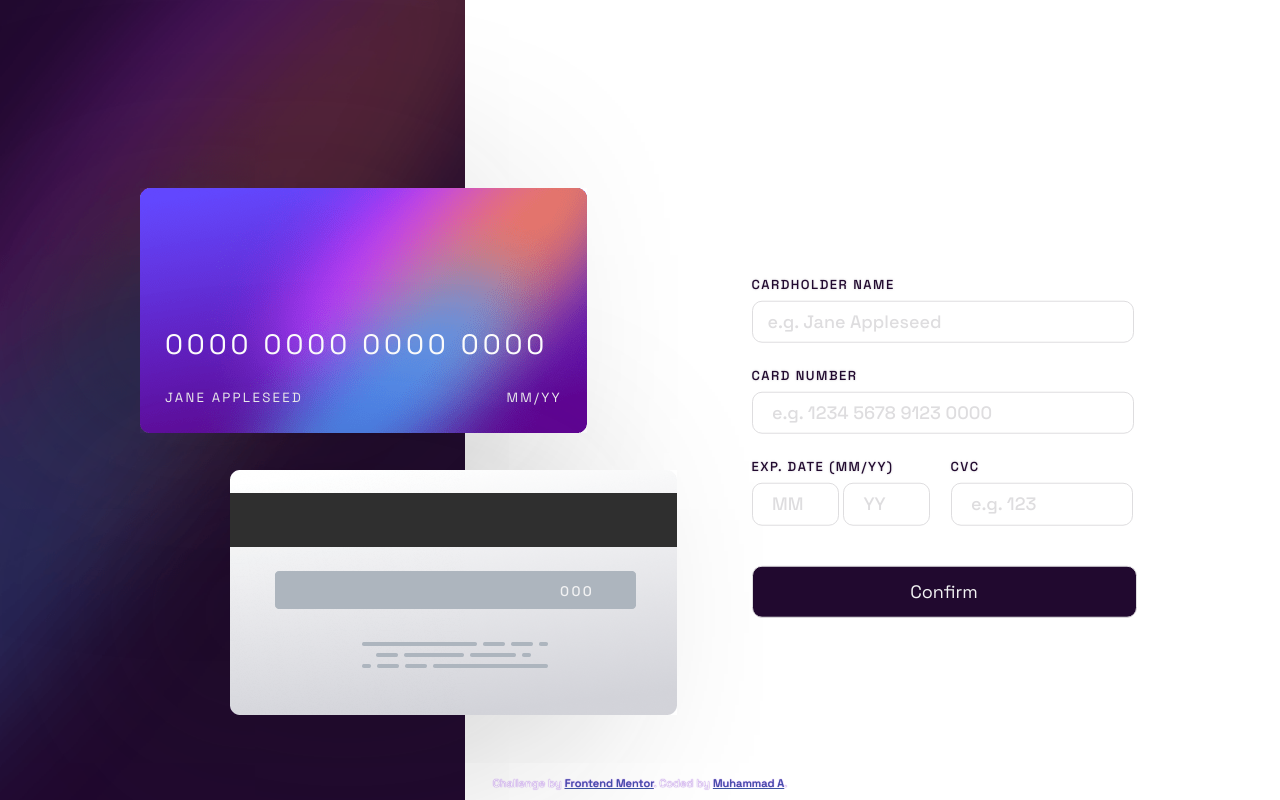
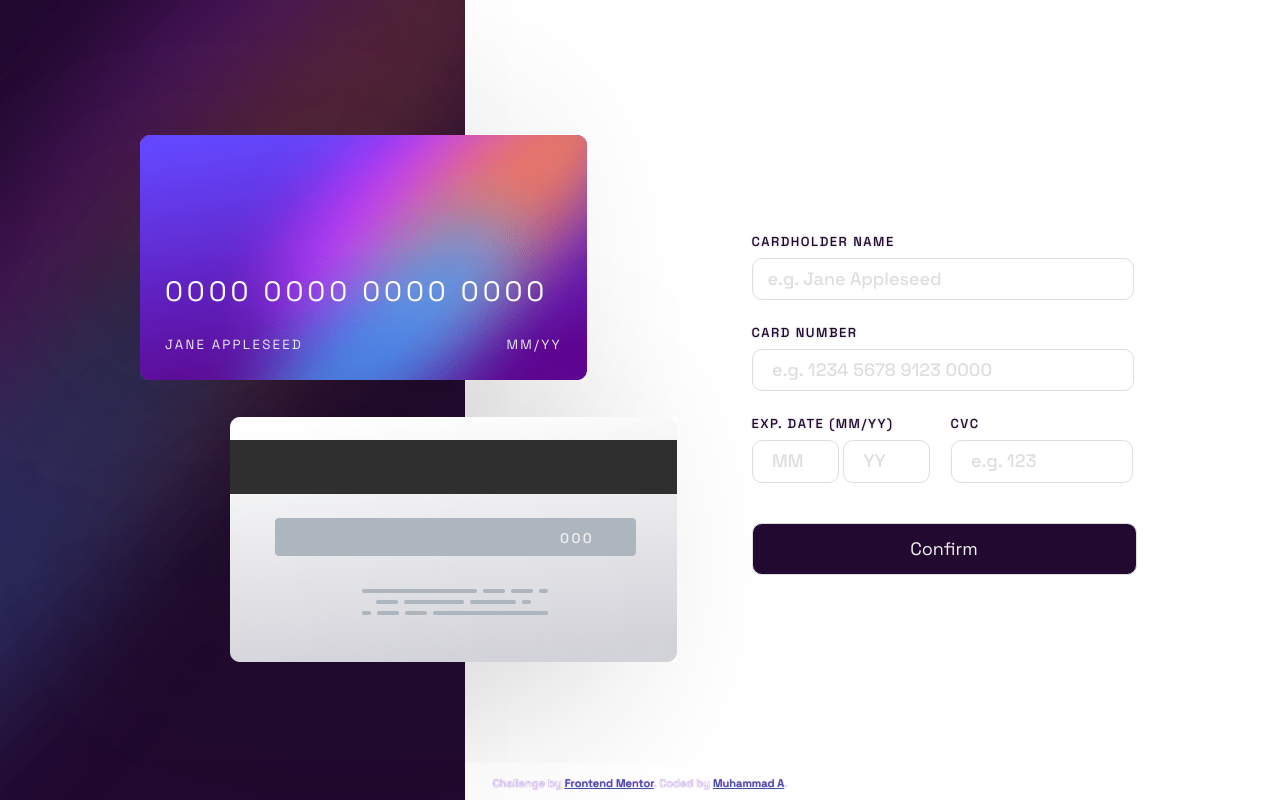
Before and after one commit to code-Allahtosin/Interactive-card-details-form, a plain HTML site: page index.html in a window 1280 px wide. Drawn offline with nearby package versions, Linux system fonts and the light colour scheme.

Commit message:
optimisations of Desktop mode

```diff
--- a/index.css
+++ b/index.css
@@ -11,8 +11,10 @@
 
 body{
     display: grid;
+    position: relative;
     grid-template-columns: 463px auto ;
-    max-height: 100vh;
+    min-height: 100vh;
+    height: 100%;
     grid-gap: 20px;
     font-family: 'Space Grotesk', sans-serif;
     min-width: 700px;
@@ -30,6 +32,7 @@ div{
     border: none;
 
 
+
 }
 
 label {
@@ -43,6 +46,10 @@ label {
 #card-preview{
     position: relative;
     left: 120px;
+    height: 570px;
+    top:50%;
+    transform: translateY(-50%)
+
 }
 
 
@@ -59,7 +66,7 @@ label {
 
 #card-front{
     position:relative;
-    top: 168px;
+    top: 0px;
     background-image: url('./images/bg-card-front.png');
     margin: 20px;
     height:245px;
@@ -76,7 +83,7 @@ label {
 #card-back{
     background-image: url('./images/bg-card-back.png');
     position:relative;
-    top: 185px;
+    top: 17px;
     left: 90px;
     height:245px;
     width:447px;
@@ -145,9 +152,9 @@ label {
 
 #white-partition{
     grid-column: 2/3;
-    max-height:500px;
-
+    position: relative;
     color: hsl(278, 68%, 11%);
+    min-width: 700px;
     width: 100%;
     height:100%;
     color: hsl(278, 68%, 11%);
@@ -158,10 +165,13 @@ label {
 }
 
 .content-right{
-    margin: auto ;
-    transform: translateY(38.6%);
-    padding: 70px 220px;
+    position: absolute;
+    margin: 30px 0px;
+    top: 50%;
+    transform: translateY(-50%);
+    padding: 0px 220px ;
     width: 700px;
+    height: 400px;
 
 }
     #content-right input{
@@ -206,8 +216,6 @@ label {
 }
 
 
-.content-right{
-}
 #content-right #submit{
     display: block;
     margin: 40px auto;
```
